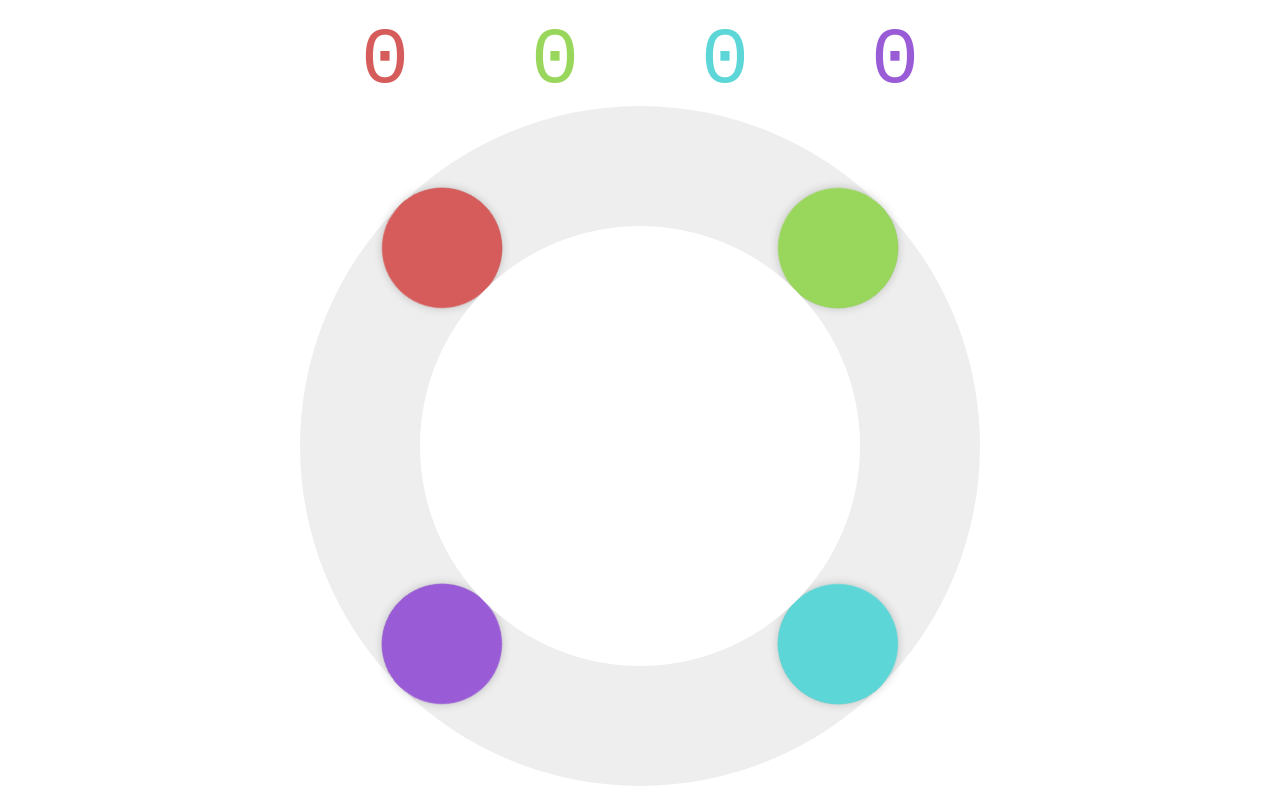
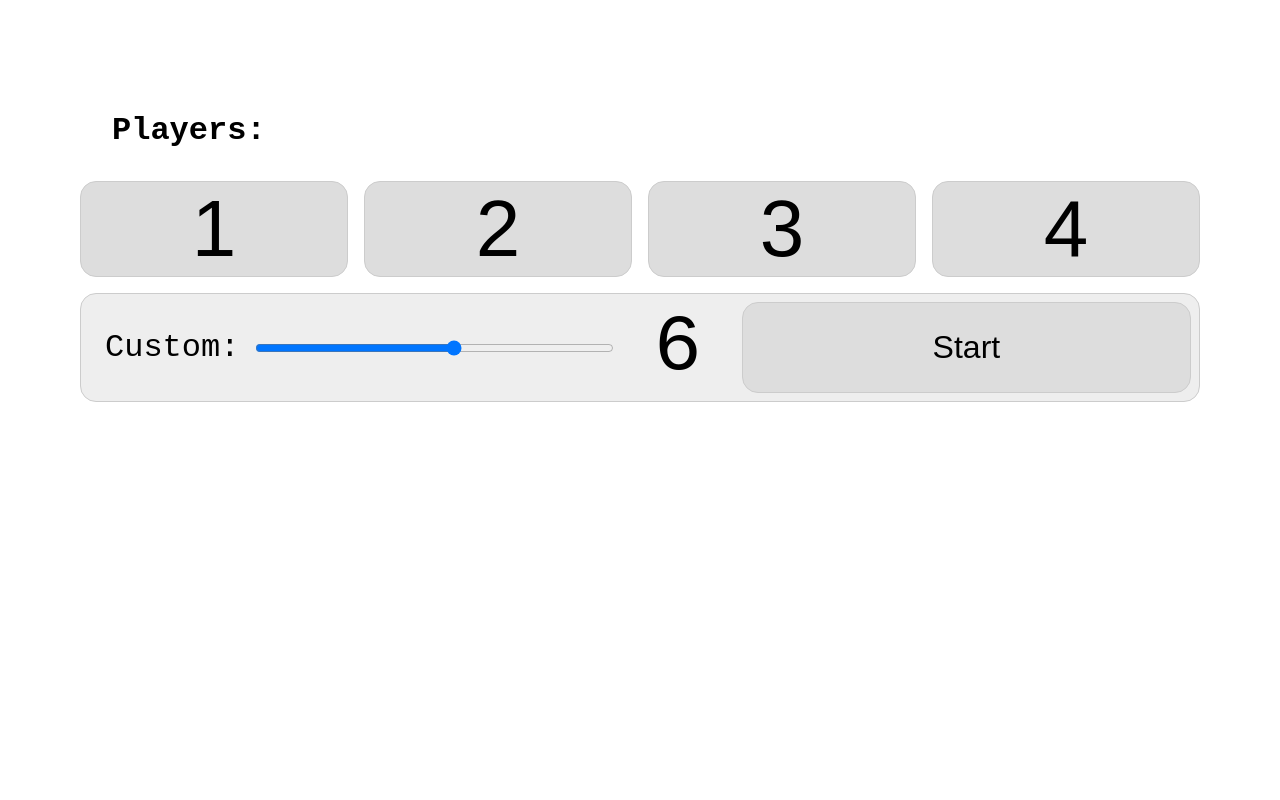
Before and after one commit to iambalaam/score-anything, a React app: page / in a window 1280 px wide. Built offline with nearby package versions, Linux system fonts and the light colour scheme; the HTML template or start-up script is replaced by a standard one.

Commit message:
Adding player setup

```diff
--- a/src/app/app.tsx
+++ b/src/app/app.tsx
@@ -1,31 +1,49 @@
 import * as React from "react";
 import { Dial } from "./components/Dial";
 import "./index.css";
-import { HSL } from "./util/color";
+import { PlayerSetup } from "./pages/PlayerSetup";
+import { Color } from "./util/color";
+
+export interface CounterContext {
+	color: Color,
+	total: number
+}
 
 const colors = {
 	backgroundColor: 'white',
 	trackColor: '#eee'
 }
 
+export type AppState = 'player-setup' | 'counter' | 'history';
+
 export function App() {
-	const [counters, setCounters] = React.useState(new Array(4).fill(0).map((_, i) => {
-		const angle = i * 90;
-		return { total: 0, color: new HSL(angle, 60, 60) };
-	}));
-	const setCounterValue = (index: number, total: number) => {
-		setCounters((prevState) => {
+	const [appState, setAppState] = React.useState<AppState>('player-setup');
+	const [counterContexts, setCounterContexts] = React.useState<CounterContext[]>([]);
+
+	const startGame = (ctxs: CounterContext[]) => {
+		setCounterContexts(ctxs);
+		setAppState('counter');
+	}
+
+	const setCounterContext = (index: number, total: number) => {
+		setCounterContexts((prevState) => {
 			const copy = [...prevState];
 			copy[index] = { ...copy[index], total };
 			return copy;
 		});
 	}
 
-	return (
-		<Dial
-			counters={counters}
-			setCounter={setCounterValue}
-			{...colors}
-		/>
-	);
+	// maybe this should be routing
+	switch (appState) {
+		case 'player-setup':
+			return <PlayerSetup startGame={startGame}/>
+		case 'history':
+		case 'counter':
+			return (
+				<Dial
+					setCounter={setCounterContext}
+					counters={counterContexts}
+					{...colors}
+			/>)
+	}
 }
--- a/src/app/components/Dial.css
+++ b/src/app/components/Dial.css
@@ -1,9 +1,3 @@
-main {
-    font-family: monospace;
-    font-size: 10vmin;
-    text-align: center;
-}
-
 .dial {
     width: 85vmin;
     height: 85vmin;
--- a/src/app/components/Dial.tsx
+++ b/src/app/components/Dial.tsx
@@ -1,11 +1,13 @@
 import * as React from "react";
 import { animate } from "../util/animate";
-import { Color, HSL } from "../util/color";
-import { getDegreesFromCenter, toAbsCeil, toAbsFloor, toAbsFloorSignedIntString } from "../util/math";
+import { Color } from "../util/color";
+import { calculateCounterOffsets } from "../util/setup";
+import { getDegreesFromCenter, toAbsFloor, toAbsFloorSignedIntString } from "../util/math";
 import { HapticValue } from "./HapticValue";
 
 import { Counter } from './Counter';
 import "./Dial.css";
+import { CounterContext } from "../app";
 
 export function getEventCoords(e: MouseEvent | TouchEvent | React.MouseEvent | React.TouchEvent): [number, number] {
 	if ('clientX' in e) {
@@ -31,10 +33,7 @@ interface EventHandlerRef {
 const initialHandlerRef = { hasFocus: -1, isDown: false, enabled: true, onUpAngle: 0, onDownAngle: 0, onMoveAngle: 0 };
 
 export interface DialProps {
-	counters: Array<{
-		color: Color
-		total: number
-	}>,
+	counters: CounterContext[],
 	setCounter: (index: number, total: number) => void,
 	backgroundColor: Color,
 	trackColor: Color
@@ -45,11 +44,7 @@ export const Dial: React.FC<DialProps> = ({ backgroundColor, trackColor, counter
 	const [angle, setAngle] = React.useState(0);
 	const [hasFocus, setFocus] = React.useState(-1);
 
-	// TODO: Calculate offsets
-	const offsets = counters.map(({ color }) => {
-		if (!(color instanceof HSL)) throw new Error('Color not HSL');
-		return color.h - 45;
-	})
+	const offsets = calculateCounterOffsets(counters.length);
 
 	const handleDown = (index: number) => (e: MouseEvent | TouchEvent | React.MouseEvent | React.TouchEvent) => {
 		if (e.cancelable) e.preventDefault();
--- a/src/app/index.css
+++ b/src/app/index.css
@@ -1,5 +1,11 @@
 html {
 	height: 100%;
+	font-family: monospace;
+}
+
+main {
+	font-size: 10vmin;
+	text-align: center;
 }
 
 /* Disable pull down to refresh on mobile */
@@ -22,3 +28,7 @@ body {
 	overflow: hidden;
 	overscroll-behavior-y: contain;
 }
+
+button {
+	cursor: pointer;
+}
--- /dev/null
+++ b/src/app/pages/PlayerSetup.css
@@ -0,0 +1,61 @@
+h1 {
+    text-align: left;
+    margin: 4vmin;
+    font-size: 4vmin;
+}
+
+#player-setup {
+    padding: 10vmin;
+    width: 100%;
+    height: 100%;
+}
+
+.player-count {
+    display: grid;
+    gap: 2vmin;
+}
+/* display is portrait */
+@media (max-aspect-ratio: 1/1) {
+    .player-count { grid-template-columns: 1fr 1fr }
+}
+/* display is landdcape */
+@media (min-aspect-ratio: 1/1) {
+    .player-count { grid-template-columns: 1fr 1fr 1fr 1fr }
+}
+
+.player-count button {
+    border: 1px solid #ccc;
+    border-radius: 2vmin;
+}
+
+.player-count .count {
+    font-size: 10vmin;
+    background-color: #ddd;
+}
+.player-count .custom {
+    border-radius: 2vmin;
+    border: 1px solid #ccc;
+    background-color: #eee;
+    grid-column: 1/-1;
+    display: flex;
+    align-items: center;
+    padding: 1vmin;
+}
+.player-count .custom * {
+    font-size: 4vmin;
+}
+.player-count .custom .text {
+    margin: 0 2vmin;
+}
+.player-count .custom .value {
+    font-size: 10vmin;
+    width: 16vmin;
+}
+.player-count .custom #range {
+    flex-grow: 2;
+    max-width: 28vw; /* fixes small screen overflow */
+}
+.player-count .custom button {
+    height: 100%;
+    flex-grow: 1;
+}
--- /dev/null
+++ b/src/app/pages/PlayerSetup.tsx
@@ -0,0 +1,42 @@
+import * as React from 'react';
+import { CounterContext } from '../app';
+import { createDefaultCounterContexts } from '../util/setup';
+import './PlayerSetup.css';
+
+export interface PlayerSetupProps {
+    startGame: (counters: CounterContext[]) => void
+}
+
+export function PlayerSetup({ startGame }: PlayerSetupProps) {
+
+    const [customPlayerCount, setCustomPlayerCount] = React.useState<number>(6)
+
+    return <main id='player-setup'>
+        <h1>Players:</h1>
+        <div className="player-count">
+            {[1, 2, 3, 4].map((playerCount) =>
+                <button
+                    key={playerCount}
+                    className="count"
+                    onClick={() => startGame(createDefaultCounterContexts(playerCount))}
+                >
+                    {playerCount}
+                </button>
+            )}
+            <span className="custom">
+                <span className="text">Custom:</span>
+                <input
+                    type="range" min={1} max={10} value={customPlayerCount}
+                    onChange={(e) => { setCustomPlayerCount(parseInt(e.target.value))}}
+                    name="range" id="range" />
+                <span className="value">{customPlayerCount}</span>
+                <button
+                    className='start count'
+                    onClick={() => startGame(createDefaultCounterContexts(customPlayerCount))}
+                >
+                    Start
+                </button>
+            </span>
+        </div>
+    </main>
+}
--- /dev/null
+++ b/src/app/util/setup.ts
@@ -0,0 +1,29 @@
+import { CounterContext } from "../app";
+import { HSL } from "./color";
+
+export function createDefaultCounterContexts(playerCount: number): CounterContext[] {
+    return calculateCounterOffsets(playerCount)
+        .map((angle) => ({
+            color: new HSL(angle, 60, 60),
+            total: 0
+        }));
+}
+
+/**
+ * The aim of this function is to improve readability and spacing of coumters
+ * Where possible it should avoid counters at the side of the screen
+ *
+ * @param playerCount the number of players
+ * @returns an array of angles in degrees for counter positions, with 0 being vertical
+ */
+export function calculateCounterOffsets(playerCount: number): number[] {
+    if (playerCount % 4 == 0) {
+        const halfStep = 180 / playerCount;
+        return new Array(playerCount)
+            .fill(0)
+            .map((_, i) => halfStep + (i * 360 / playerCount));
+    }
+    return new Array(playerCount)
+        .fill(0)
+        .map((_, i) => i * 360 / playerCount);
+}
```
Also changed, not shown: 1 other file (tests, documents, lock files or other folders).
